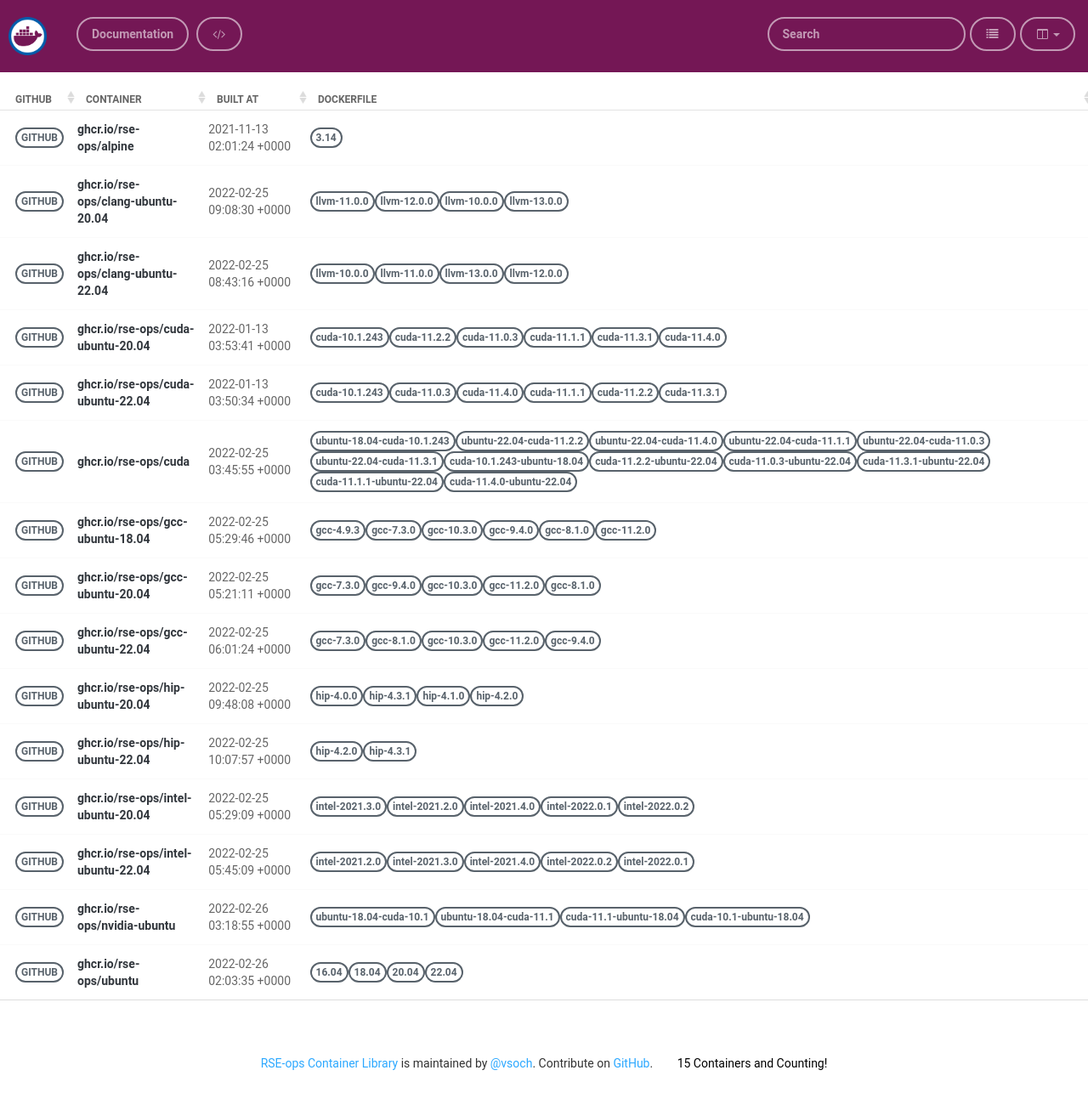
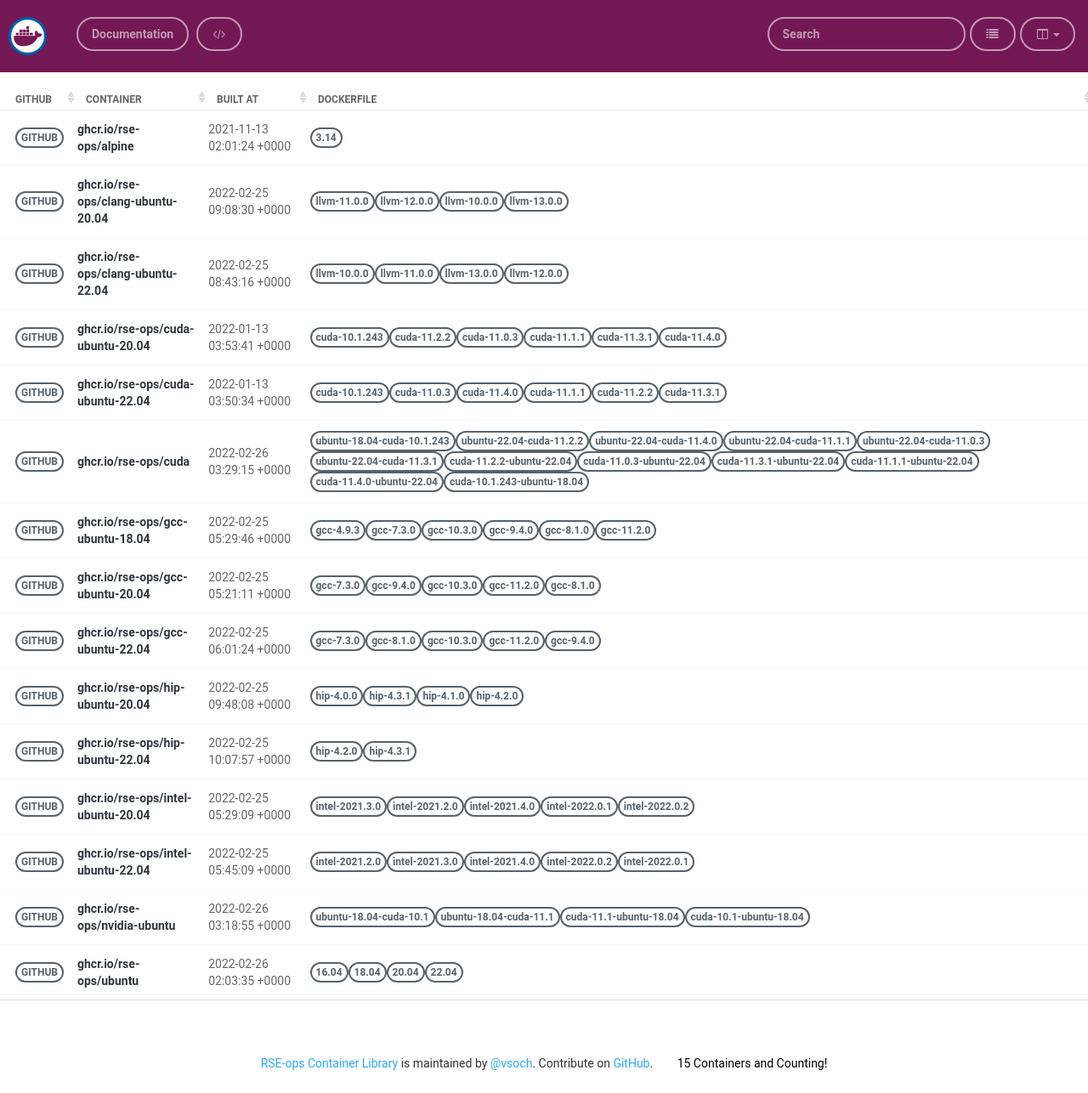
Before and after one commit to rse-ops/docker-images, a Jekyll site: the page built from pages/index.md, in a window 1280 px wide. Shown: the whole page at 85% size. Built offline with Jekyll 4.4.1, drawn with Linux system fonts in a browser that asks for light colours; nearby versions of some CDN libraries.

Commit message:
Automated push to update library 2022-02-26

```diff
--- a/_library/ghcr.io-rse-ops-cuda.md
+++ b/_library/ghcr.io-rse-ops-cuda.md
@@ -1,7 +1,7 @@
 ---
 layout: container
 name: ghcr.io/rse-ops/cuda
-updated_at: 2022-02-25 03:45:55.133287
+updated_at: 2022-02-26 03:29:15.324808
 
 
 container_url: https://github.com/orgs/rse-ops/packages/container/package/cuda
```
Also changed, not shown: other parts of _library/ghcr.io-rse-ops-cuda.md (+3 -3 lines).
